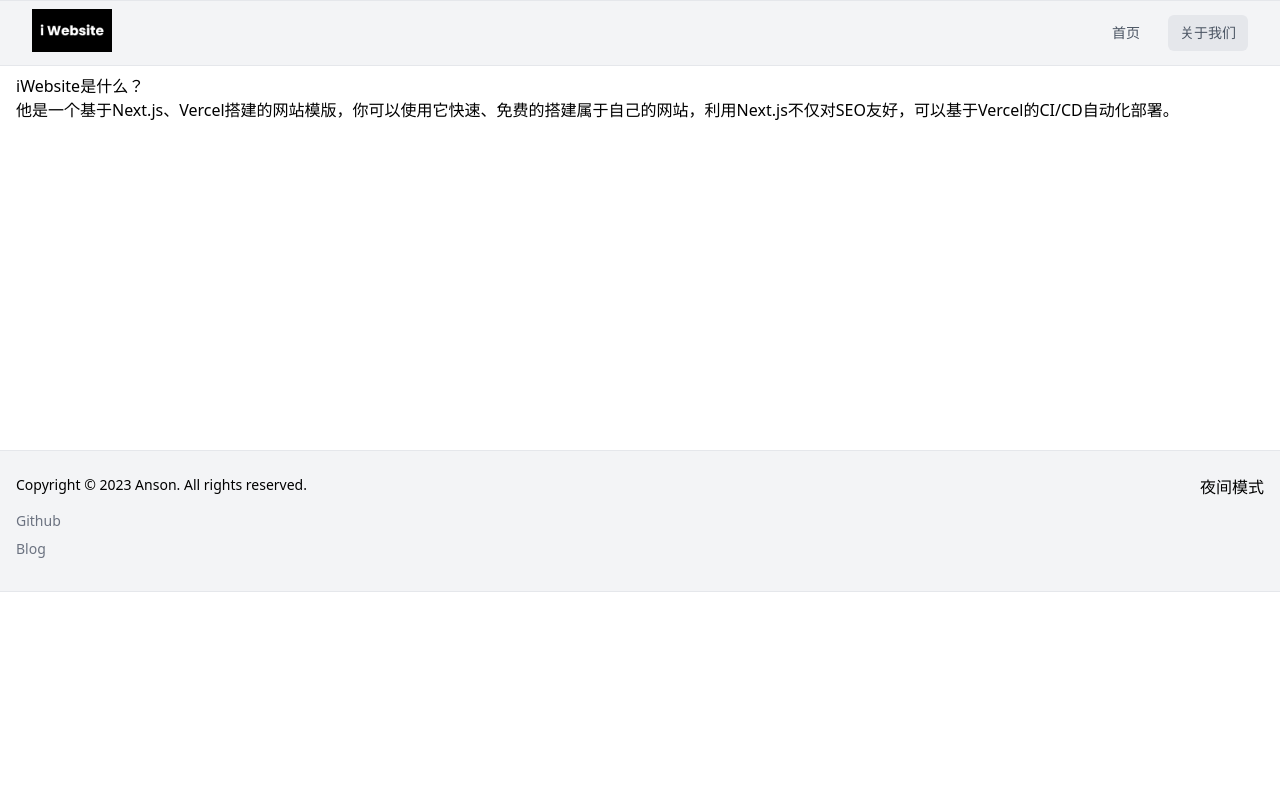
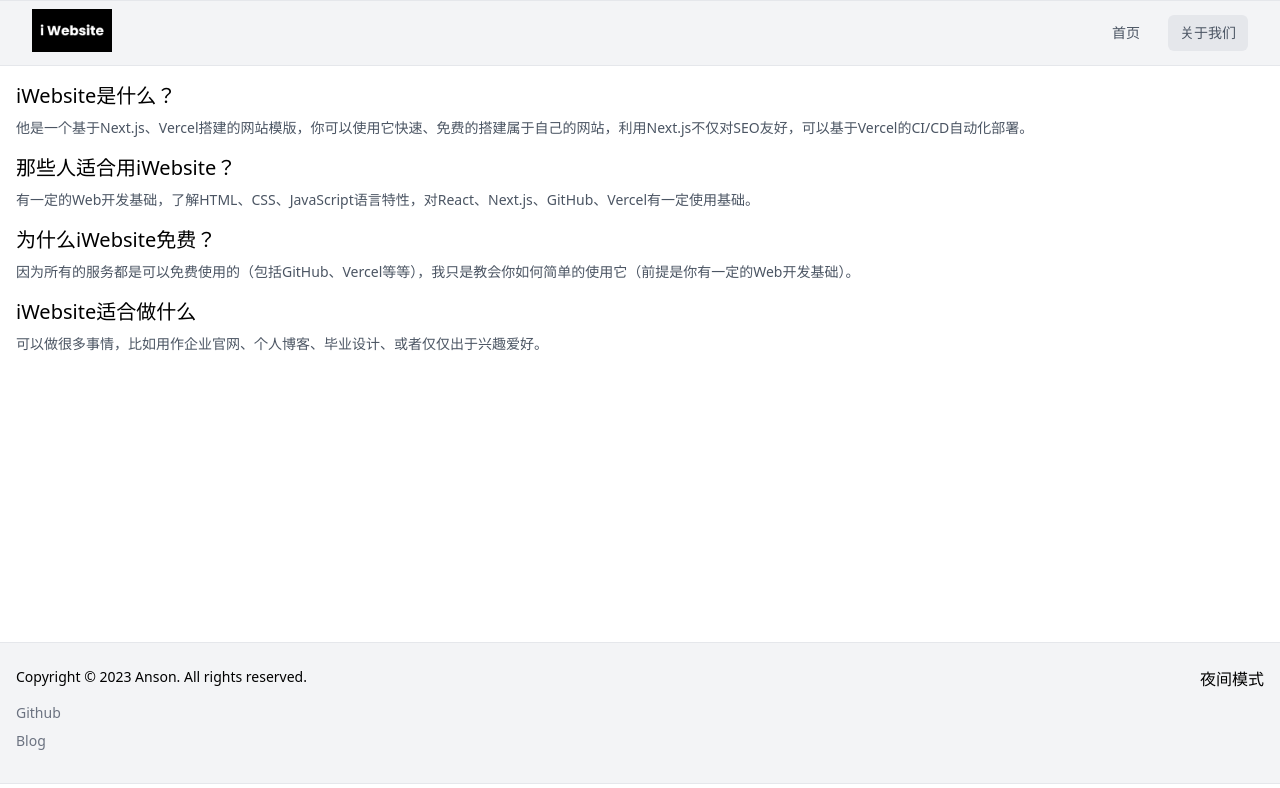
Before and after one commit to AnsonZnl/iWebsite, a Next.js app: page /about in a window 1280 px wide. Shown: the top 788 px of the page. Built offline with nearby package versions, Linux system fonts and the light colour scheme.

Commit message:
feat: QA

```diff
--- a/src/pages/about.tsx
+++ b/src/pages/about.tsx
@@ -2,14 +2,36 @@ import Header from './../components/header'
 import Footer from './../components/footer'
 
 export default function About() {
+  const qaList = [
+    {
+      q: 'iWebsite是什么？',
+      a: '他是一个基于Next.js、Vercel搭建的网站模版，你可以使用它快速、免费的搭建属于自己的网站，利用Next.js不仅对SEO友好，可以基于Vercel的CI/CD自动化部署。',
+    },
+    {
+      q: '那些人适合用iWebsite？',
+      a: '有一定的Web开发基础，了解HTML、CSS、JavaScript语言特性，对React、Next.js、GitHub、Vercel有一定使用基础。',
+    },
+    {
+      q: '为什么iWebsite免费？',
+      a: '因为所有的服务都是可以免费使用的（包括GitHub、Vercel等等），我只是教会你如何简单的使用它（前提是你有一定的Web开发基础）。',
+    },
+    {
+      q: 'iWebsite适合做什么',
+      a: '可以做很多事情，比如用作企业官网、个人博客、毕业设计、或者仅仅出于兴趣爱好。',
+    },
+  ]
   return (
     <main className="">
       <Header />
-      <div className="max-w-7xl mx-auto px-4 py-2 h-96">
-        <h2 className="">iWebsite是什么？</h2>
-        <p>
-          他是一个基于Next.js、Vercel搭建的网站模版，你可以使用它快速、免费的搭建属于自己的网站，利用Next.js不仅对SEO友好，可以基于Vercel的CI/CD自动化部署。
-        </p>
+      <div className="max-w-7xl mx-auto p-4 h-[36rem]">
+        {qaList.map((e) => {
+          return (
+            <div key={e.a} className="mb-4">
+              <h2 className="text-xl mb-2">{e.q}</h2>
+              <p className="text-sm text-gray-600">{e.a}</p>
+            </div>
+          )
+        })}
       </div>
       <Footer />
     </main>
```
Also changed, not shown: 1 other file (tests, documents, lock files or other folders).
